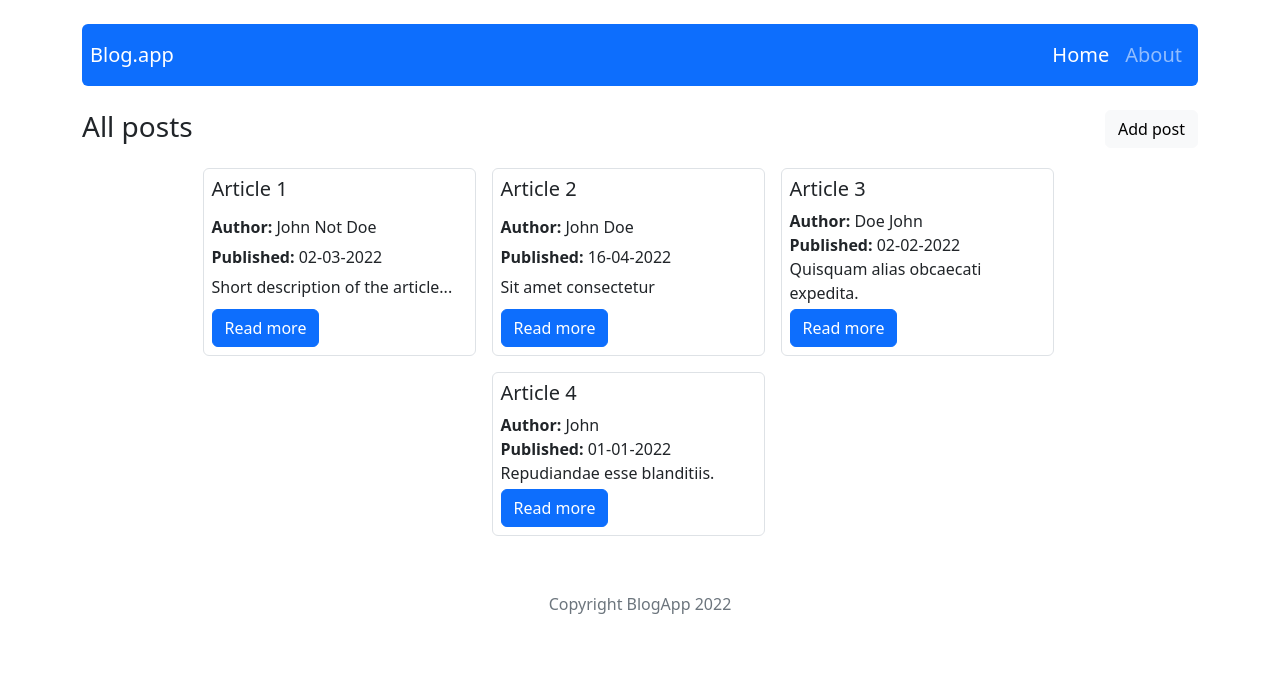
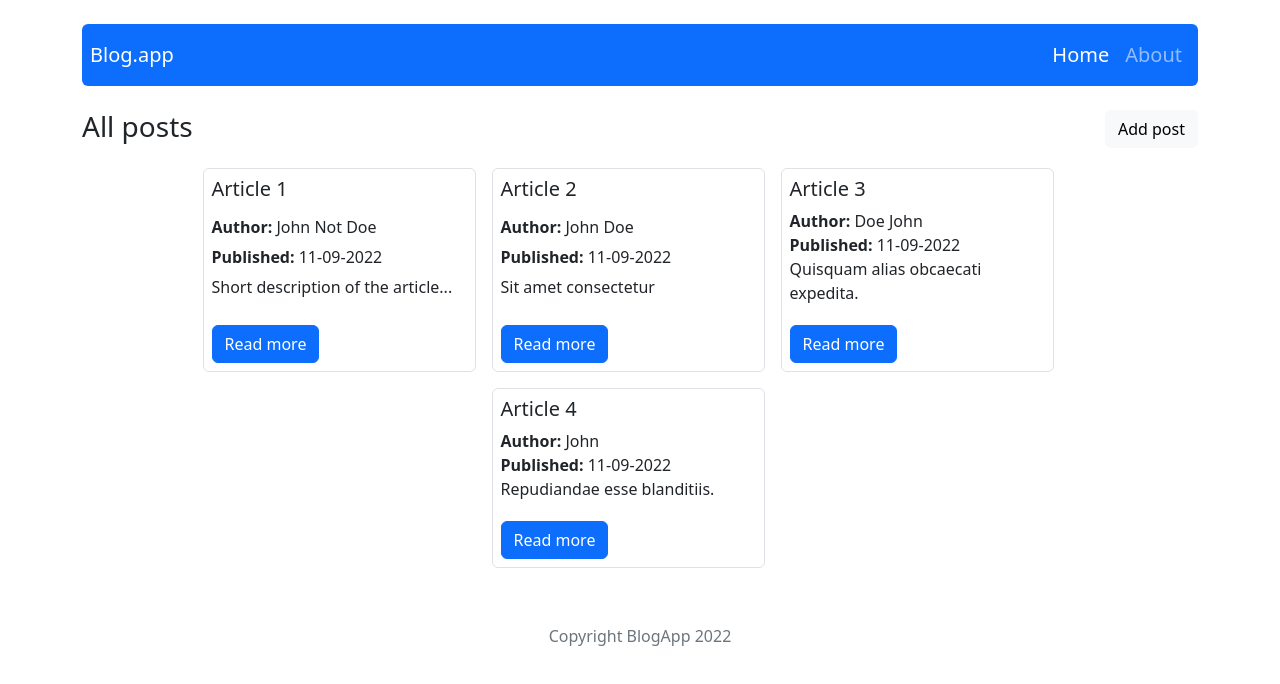
Before and after one commit to Desmord/react_exercise_19, a React (Create React App) app: page / in a window 1280 px wide. Shown: the top 684 px of the page. Built offline with nearby package versions, Linux system fonts and the light colour scheme.

Commit message:
Edit and date refactor

```diff
--- a/package.json
+++ b/package.json
@@ -10,7 +10,9 @@
     "http-server": "^14.1.1",
     "react": "^18.2.0",
     "react-bootstrap": "^2.6.0",
+    "react-datepicker": "^4.8.0",
     "react-dom": "^18.2.0",
+    "react-quill": "^2.0.0",
     "react-redux": "^8.0.5",
     "react-router-dom": "^6.4.3",
     "react-scripts": "5.0.1",
--- a/src/Components/Common/Post/Post.js
+++ b/src/Components/Common/Post/Post.js
@@ -1,4 +1,6 @@
 import { Container } from 'react-bootstrap';
+import { dateToStr } from '../../../Utils';
+
 import ReadMoreButton from "../ReadMoreButton/ReadMoreButton";
 
 const Post = ({ id, title, author, publishedDate, shortDescription }) => {
@@ -6,8 +8,8 @@
         <Container className={`p-2 d-flex flex-column justify-content-between rounded border col-sm-10 col-md-4 col-lg-3 m-2`}>
             <h5>{title}</h5>
             <div><strong className={`font-weight-bold`}>Author: </strong>{author}</div>
-            <div><strong>Published: </strong>{publishedDate}</div>
-            <div className={`pb-1`}>{shortDescription}</div>
+            <div><strong>Published: </strong>{dateToStr(publishedDate)}</div>
+            <div className={`pb-1`}><p dangerouslySetInnerHTML={{ __html: shortDescription }}></p></div>
             <ReadMoreButton id={id} />
         </Container>
     )
--- a/src/Components/Features/PostForm/PostForm.js
+++ b/src/Components/Features/PostForm/PostForm.js
@@ -1,12 +1,15 @@
 import { useState } from 'react';
+import ReactQuill from 'react-quill';
+import DatePicker from "react-datepicker";
 
-import styles from './PostForm.module.scss'
+import "react-datepicker/dist/react-datepicker.css";
+import 'react-quill/dist/quill.snow.css';
 
 const PostForm = ({ action, actionText, ...props }) => {
 
     const [title, setTitle] = useState(props.title || '');
     const [author, setAuthor] = useState(props.author || '');
-    const [publishedDate, setPublishedDate] = useState(props.publishedDate || '');
+    const [publishedDate, setPublishedDate] = useState(props.publishedDate || new Date());
     const [shortDescription, setShortDescription] = useState(props.shortDescription || '');
     const [content, setContent] = useState(props.content || '');
 
@@ -27,15 +30,16 @@
             </div>
             <div className="form-group d-flex flex-column  col-10  col-sm-6">
                 <label className={`p-2`} >Published</label>
-                <input className={`form-control`} value={publishedDate} onChange={e => setPublishedDate(e.target.value)} type="text" />
+                <DatePicker selected={publishedDate} onChange={(date) => setPublishedDate(date)} />
+                {/* <input className={`form-control`} value={publishedDate} onChange={e => setPublishedDate(e.target.value)} type="text" /> */}
             </div>
             <div className="form-group d-flex flex-column  col-12  col-sm-8">
                 <label className={`p-2`} >Short description</label>
-                <textarea className={`form-control ${styles.textArea}`} value={shortDescription} onChange={e => setShortDescription(e.target.value)} />
+                <ReactQuill theme="snow" value={shortDescription} onChange={setShortDescription} />
             </div>
             <div className="form-group d-flex flex-column  col-12  col-sm-8">
                 <label className={`p-2`} >Main content</label>
-                <textarea className={`form-control ${styles.textArea}`} value={content} onChange={e => setContent(e.target.value)} />
+                <ReactQuill theme="snow" value={content} onChange={setContent} />
             </div>
             <button className={`btn btn-primary mt-3`}>{actionText}</button>
         </form>
--- a/src/Components/Features/PostForm/PostForm.module.scss
+++ /dev/null
@@ -1,3 +0,0 @@
-.textArea {
-    resize: none;
-}
--- a/src/Components/Pages/SinglePost/SinglePost.js
+++ b/src/Components/Pages/SinglePost/SinglePost.js
@@ -3,6 +3,8 @@
 import { getPostById } from '../../../Redux/postRedux'
 import { Container } from 'react-bootstrap';
 import { Navigate } from 'react-router-dom';
+import { dateToStr } from '../../../Utils';
+
 
 import EditButton from '../../Common/EditButton/EditButton';
 import DeleteButton from '../../Common/DeleteButton/DeleteButton';
@@ -25,8 +27,8 @@
             </div>
             <div className={`p-2 d-flex flex-column justify-content-center col-12 col-sm-12 col-md-8 col-lg-6 m-2`}>
                 <span><strong>Author: </strong>{post.author}</span>
-                <span><strong>Published: </strong>{post.publishedDate}</span>
-                <span className={`mt-3`}>{post.content}</span>
+                <span><strong>Published: </strong>{dateToStr(post.publishedDate)}</span>
+                <span className={`mt-3`} ><p dangerouslySetInnerHTML={{ __html: post.content }}></p></span>
             </div>
         </Container>
     )
--- a/src/Redux/initialState.js
+++ b/src/Redux/initialState.js
@@ -5,7 +5,7 @@
             title: 'Article 1',
             shortDescription: 'Short description of the article...',
             content: 'Main content of the article 1',
-            publishedDate: '02-03-2022',
+            publishedDate: new Date(),
             author: 'John Not Doe'
         },
         {
@@ -13,7 +13,7 @@
             title: 'Article 2',
             shortDescription: 'Sit amet consectetur ',
             content: 'Lorem, ipsum dolor sit amet consectetur adipisicing elit.',
-            publishedDate: '16-04-2022',
+            publishedDate: new Date(),
             author: 'John Doe'
         },
         {
@@ -21,7 +21,7 @@
             title: 'Article 3',
             shortDescription: 'Quisquam alias obcaecati expedita.',
             content: 'Main content of the article 3',
-            publishedDate: '02-02-2022',
+            publishedDate: new Date(),
             author: 'Doe John'
         },
         {
@@ -29,7 +29,7 @@
             title: 'Article 4',
             shortDescription: 'Repudiandae esse blanditiis.',
             content: 'Main content of the article 4',
-            publishedDate: '01-01-2022',
+            publishedDate: new Date(),
             author: 'John'
         }
     ]
--- /dev/null
+++ b/src/Utils.js
@@ -0,0 +1,6 @@
+export const dateToStr = (date) => {
+    const day = `${date.getDate()}`.length < 2 ? `0${date.getDate()}` : date.getDate();
+    const month = `${(date.getMonth() + 1)}`.length < 2 ? `0${date.getMonth() + 1}` : date.getMonth() + 1;
+
+    return `${month}-${day}-${date.getFullYear()}`
+}
```
Also changed, not shown: 1 other file (tests, documents, lock files or other folders).
